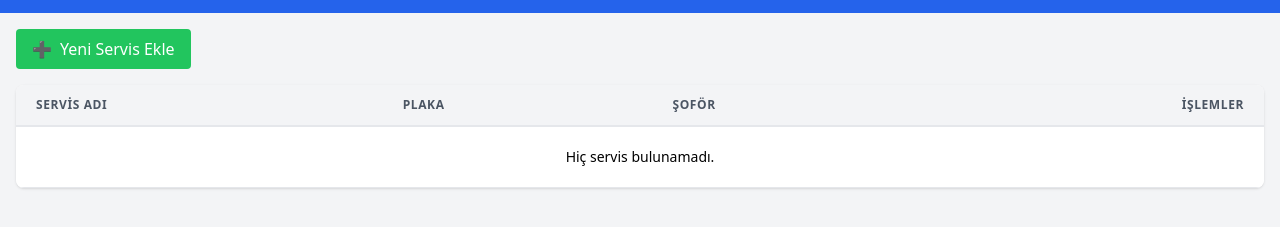
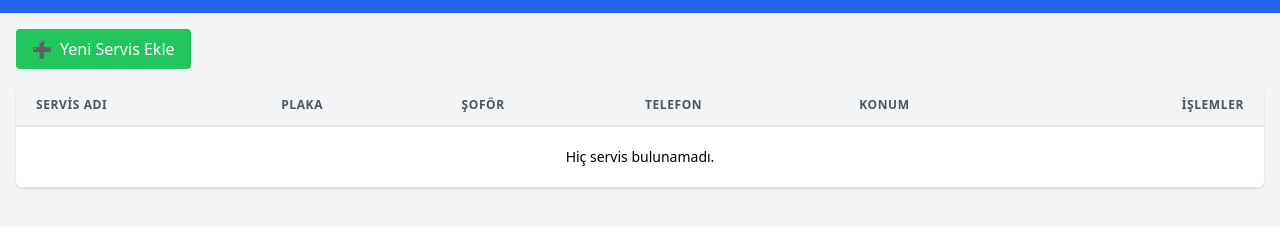
Before and after one commit to ocenali-61/Servis-Takip, a plain HTML site: page servisler.html in a window 1280 px wide. Shown: the part 47-274 px from the top of the page. Drawn offline with nearby package versions, Linux system fonts and the light colour scheme.

Commit message:
Servisler tablosuna Telefon ve Konum sütun başlıklarını ekle

```diff
--- a/servisler.html
+++ b/servisler.html
@@ -38,6 +38,12 @@
                         <th
                             class="px-5 py-3 border-b-2 border-gray-200 bg-gray-100 text-left text-xs font-semibold text-gray-600 uppercase tracking-wider">
                             Şoför</th>
+                        <th
+                            class="px-5 py-3 border-b-2 border-gray-200 bg-gray-100 text-left text-xs font-semibold text-gray-600 uppercase tracking-wider">
+                            Telefon</th>
+                        <th
+                            class="px-5 py-3 border-b-2 border-gray-200 bg-gray-100 text-left text-xs font-semibold text-gray-600 uppercase tracking-wider">
+                            Konum</th>
                         <th
                             class="px-5 py-3 border-b-2 border-gray-200 bg-gray-100 text-right text-xs font-semibold text-gray-600 uppercase tracking-wider">
                             İşlemler</th>
```
